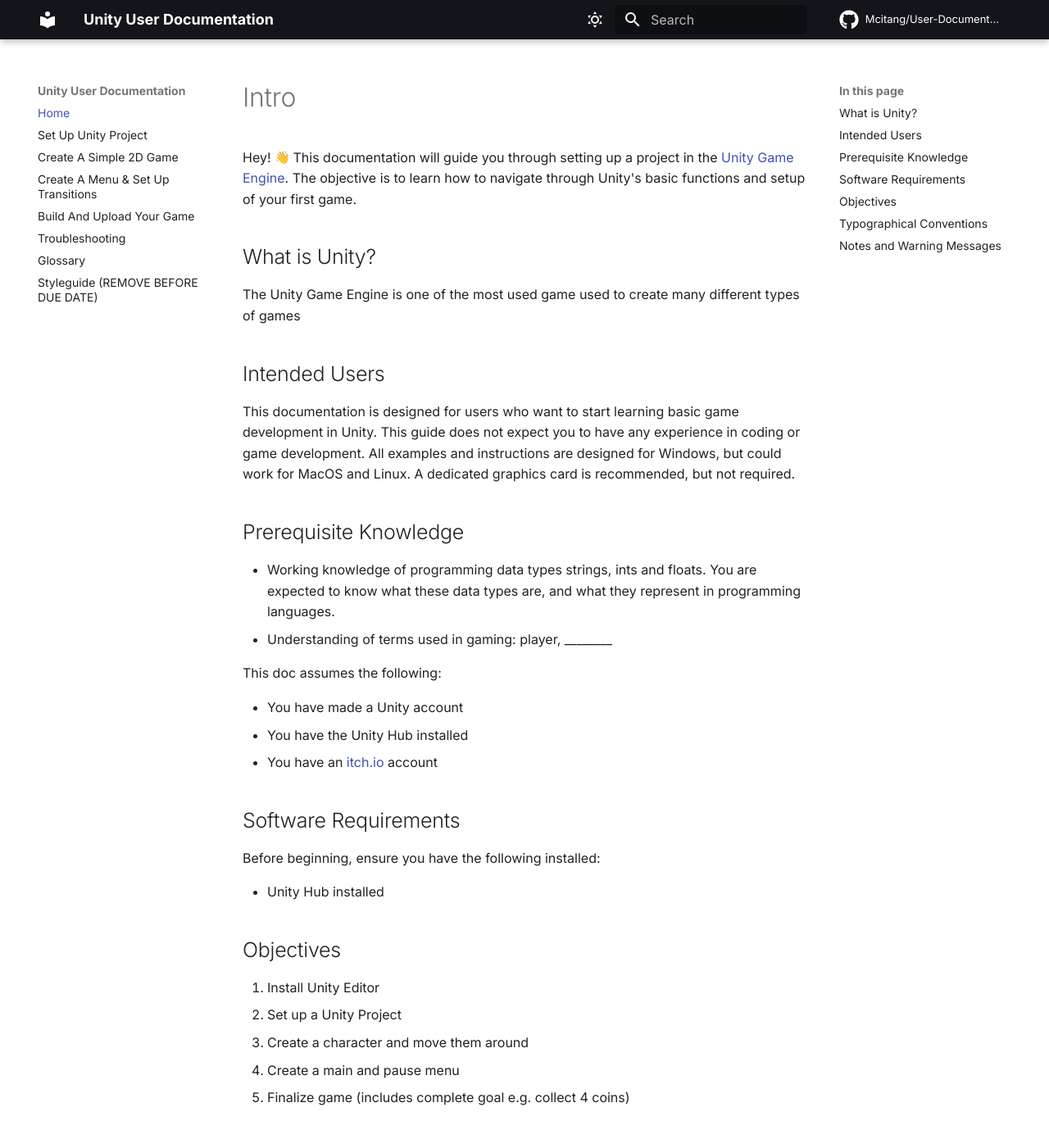
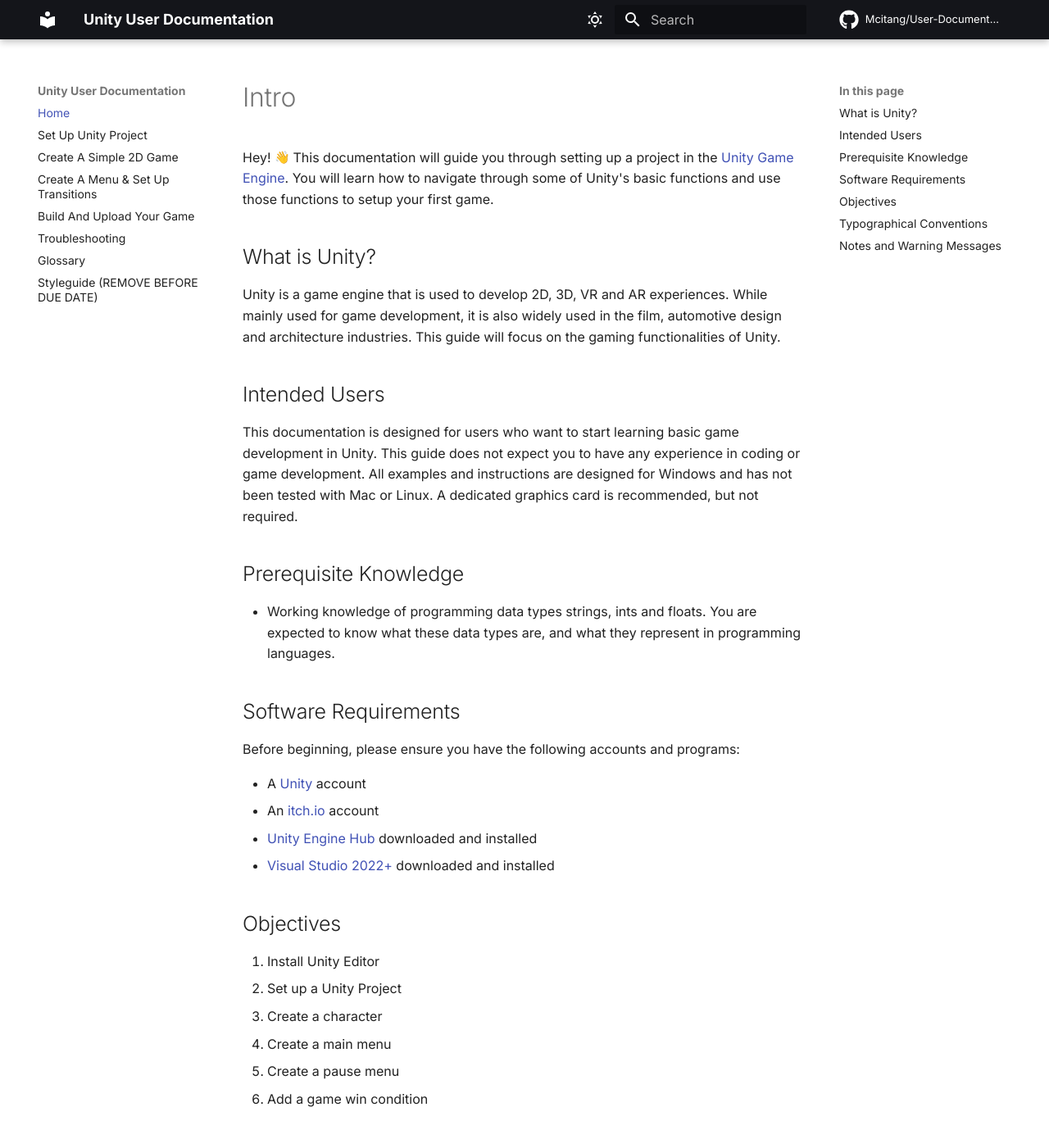
Before and after one commit to Mcitang/User-Documentation, an MkDocs documentation site: the page built from docs/index.md, in a window 1280 px wide and 1400 px high. Shown: the top 1390 px of the window at 82% size. Built offline with MkDocs 1.6.1 and Material for MkDocs 9.7.7, drawn with Linux system fonts in a browser that asks for light colours; emoji names are drawn with the system emoji font; comment, search, counter and statistics services are not loaded; some of the changed text lies outside the part shown.

Commit message:
Edit wording

````diff
--- a/docs/index.md
+++ b/docs/index.md
@@ -1,48 +1,48 @@
 # Intro
-Hey! :wave: This documentation will guide you through setting up a project in the [Unity Game Engine][unity-url]. The objective is to learn how to navigate through Unity's basic functions and setup of your first game.
+Hey! :wave: This documentation will guide you through setting up a project in the [Unity Game Engine][unity-url]. You will learn how to navigate through some of Unity's basic functions and use those functions to setup your first game.
 
 ## What is Unity?
-The Unity Game Engine is one of the most used game used to create many different types of games
+Unity is a game engine that is used to develop 2D, 3D, VR and AR experiences. While mainly used for game development, it is also widely used in the film, automotive design and architecture industries. This guide will focus on the gaming functionalities of Unity.
 
 
 ## Intended Users
 This documentation is designed for users who want to start learning basic game development in Unity. This guide does not expect you to have any experience in coding or game development.
-All examples and instructions are designed for Windows, but could work for MacOS and Linux. A dedicated graphics card is recommended, but not required.
+All examples and instructions are designed for Windows and has not been tested with Mac or Linux. A dedicated graphics card is recommended, but not required.
 
 ## Prerequisite Knowledge
 - Working knowledge of programming data types strings, ints and floats. You are expected to know what these data types are, and what they represent in programming languages.
-- Understanding of terms used in gaming: player, ________
-
-This doc assumes the following:
-
-- You have made a Unity account
-- You have the Unity Hub installed
-- You have an [itch.io][itch-url] account
 
 ## Software Requirements
-Before beginning, ensure you have the following installed:
+Before beginning, please ensure you have the following accounts and programs:
 
-- Unity Hub installed
+- A [Unity] [unity-url] account
+- An [itch.io][itch-url] account
+
+- [Unity Engine Hub][unity-hub] downloaded and installed
+- [Visual Studio 2022+][visual-studio] downloaded and installed
 
 ## Objectives
 1. Install Unity Editor
 2. Set up a Unity Project
-3. Create a character and move them around
-4. Create a main and pause menu
-5. Finalize game (includes complete goal e.g. collect 4 coins)
+3. Create a character
+4. Create a main menu
+5. Create a pause menu
+6. Add a game win condition
 
 ## Typographical Conventions
 
 ### Abbreviation
-Unity uses C# which uses OOP
+Unity uses C# which uses Object Oriented Programming (OOP)
 
-### Navigating the Context Menu
-Explaining how to find things in the context menu.
+### Context Menu
+For words that are underlined with dots, you can hover over them and an explanation of the word will pop up. This is an example of that: context menu.
 
 For example: Right-click on the hierarchy and create a square
 > 2D Object > Sprites > Square
 
 ### Code block
+This syntax denotes a section of code that would be put into the Unity editor.
+
 ```C#
 void Start()
 {
@@ -51,6 +51,8 @@
 ```
 
 ### Code annotation
+The 'plus' symbol at the right of these lines of code denotes an explanation tooltip that will give further information on the line of code. Left-click on it to have the explanation appear.
+
 ```C# linenums="1" hl_lines="5"
 void start()
 {
@@ -107,25 +109,27 @@
     Specifies actions that may cause an error.
 
 ???+ note "Collapsible Note"
-    Yippee
+    Yippee reminder to move if we dont need
 
 ???+ info "Collapsible Info"
-    Yippee
+    Yippee reminder to move if we dont need
 
 ???+ question "Collapsible Question"
-    Yippee
+    Yippee reminder to move if we dont need
 
 
 
 <!-- Glossary definitions at the bottom -->
 *[OOP]: Object-Oriented Programming
-*[context menu]: A pop-up menu that appears typically by right-clicking
+*[context menu]: A pop-up menu that appears to offer additional information when you hover over them.
 
 
 
 <!-- Hyperlinks -->
 [unity-url]: https://unity.com/
 [itch-url]: https://itch.io
+[unity-hub]: https://unity.com/products/unity-engine
+[visual-studio]: https://visualstudio.microsoft.com/downloads/
 
 <!-- Images -->
 [Unity Hub Image]: assets/index/empty-unity-hub.png
````
Also changed, not shown: docs/glossary.md (+3 -2 lines).
